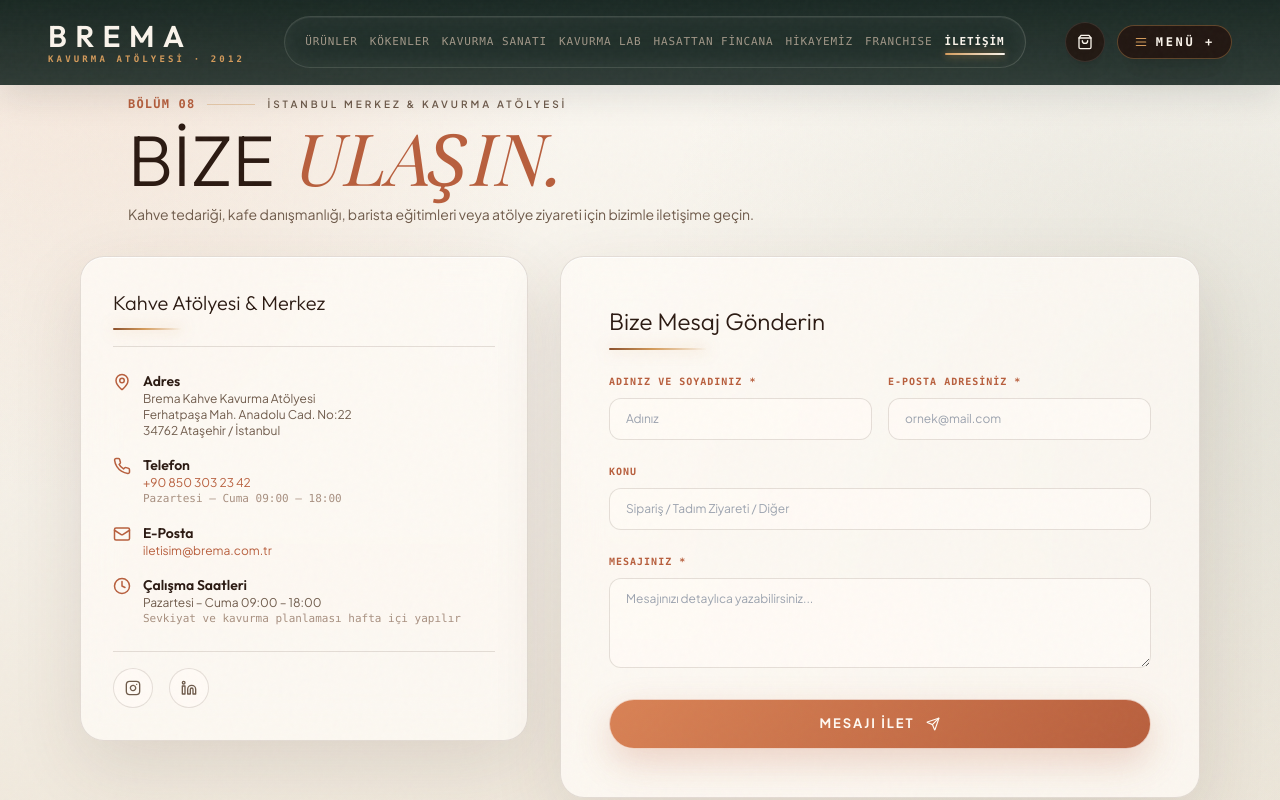
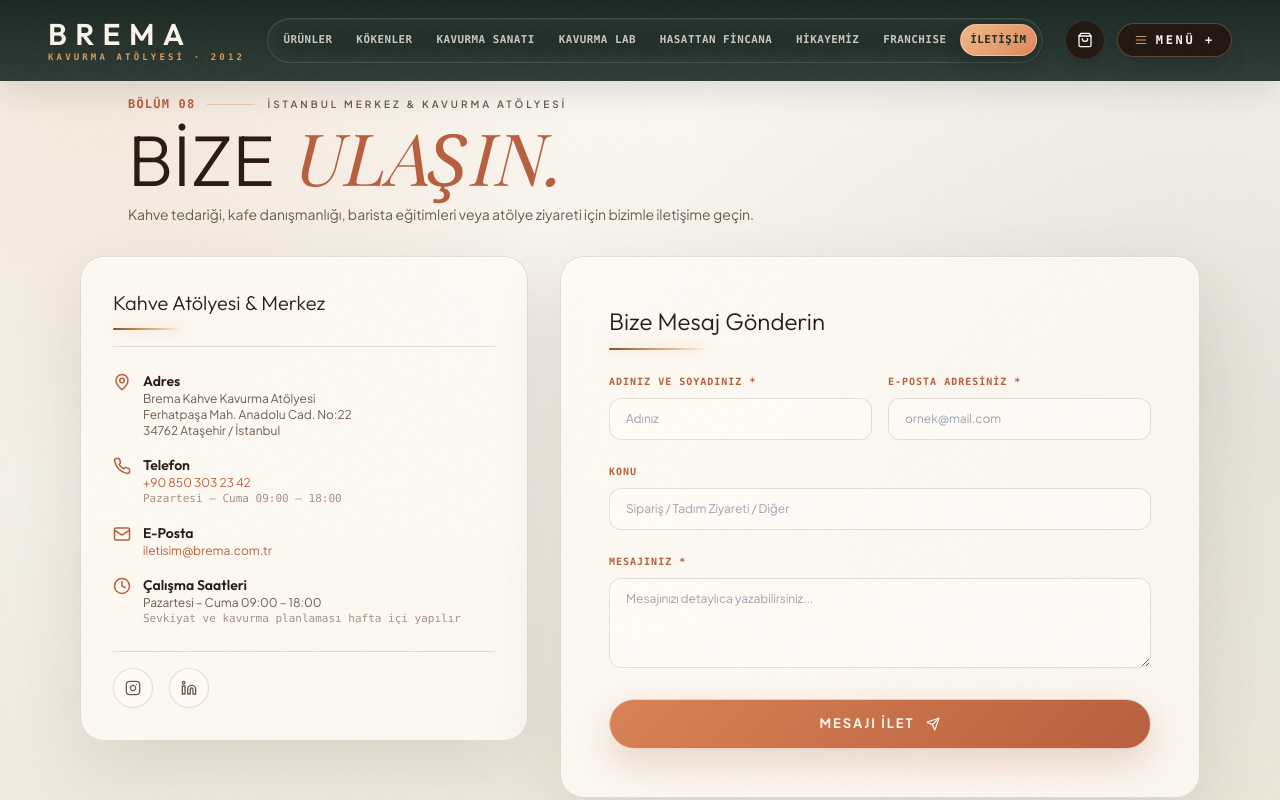
Before and after one commit to huseyinadr12/brema-coffe, a React (Vite) app: page /iletisim in a window 1280 px wide. Shown: the top 800 px of the page. Built offline with nearby package versions, Linux system fonts and the light colour scheme; a web font is replaced by a local one.

Commit message:
fix: clarify navigation labels and cursor behavior

```diff
--- a/src/components/common/Navigation.tsx
+++ b/src/components/common/Navigation.tsx
@@ -43,7 +43,7 @@ export const Navigation: React.FC<NavigationProps> = ({ menuOpen, onToggleMenu }
       </Link>
 
       {/* Direct Page Navigation Links (Center Desktop) */}
-      <nav className="site-nav hidden xl:flex items-center gap-3 px-5 py-3 rounded-full pointer-events-auto">
+      <nav className="site-nav hidden xl:flex items-center rounded-full pointer-events-auto">
         {NAV_LINKS.map((item) => {
           const isActive = location.pathname === item.path;
 
@@ -52,17 +52,10 @@ export const Navigation: React.FC<NavigationProps> = ({ menuOpen, onToggleMenu }
               key={item.path}
               to={item.path}
               onClick={playClick}
-              className={`whitespace-nowrap text-[11px] tracking-[0.08em] font-mono transition-all duration-300 relative py-1 focus:outline-none cursor-pointer ${
-                isActive
-                  ? 'text-[#FAF4EB] font-bold'
-                  : 'text-[#D9C3B0]/70 hover:text-[#FAF4EB]'
-              }`}
-              data-cursor="SAYFA"
+              className={`site-nav__link ${isActive ? 'is-active' : ''}`}
+              aria-current={isActive ? 'page' : undefined}
             >
               {item.label}
-              {isActive && (
-                <span className="absolute bottom-0 left-0 w-full h-[2px] bg-gradient-to-r from-[#D49B5B] to-[#FAF4EB] rounded-full shadow-[0_0_8px_#D49B5B]" />
-              )}
             </Link>
           );
         })}
--- a/src/index.css
+++ b/src/index.css
@@ -300,11 +300,44 @@ body {
 }
 
 .site-nav {
+  gap: 0.2rem;
+  padding: 0.35rem;
   border: 1px solid rgba(255, 248, 237, 0.12);
   background: rgba(255, 255, 255, 0.055);
   box-shadow: inset 0 1px 0 rgba(255, 255, 255, 0.06);
   backdrop-filter: blur(12px);
   -webkit-backdrop-filter: blur(12px);
+}
+
+.site-nav__link {
+  display: inline-flex;
+  align-items: center;
+  min-height: 2rem;
+  padding: 0.45rem 0.58rem;
+  border: 1px solid transparent;
+  border-radius: 999px;
+  color: rgba(255, 248, 237, 0.76);
+  font-family: ui-monospace, SFMono-Regular, Menlo, monospace;
+  font-size: 0.68rem;
+  font-weight: 750;
+  letter-spacing: 0.045em;
+  line-height: 1;
+  white-space: nowrap;
+  transition: color 180ms ease, background 180ms ease, border-color 180ms ease, transform 180ms ease;
+}
+
+.site-nav__link:hover {
+  border-color: rgba(255, 248, 237, 0.12);
+  color: #fffaf3;
+  background: rgba(255, 255, 255, 0.09);
+  transform: translateY(-1px);
+}
+
+.site-nav__link.is-active {
+  border-color: rgba(255, 255, 255, 0.28);
+  color: #1c2f28;
+  background: linear-gradient(135deg, #f1ba8a, #df875a);
+  box-shadow: 0 7px 18px rgba(4, 18, 13, 0.24);
 }
 
 .home-page {
```
